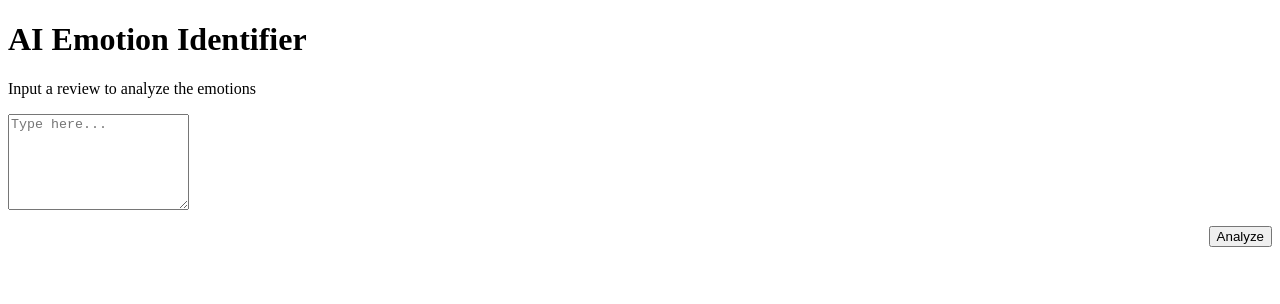
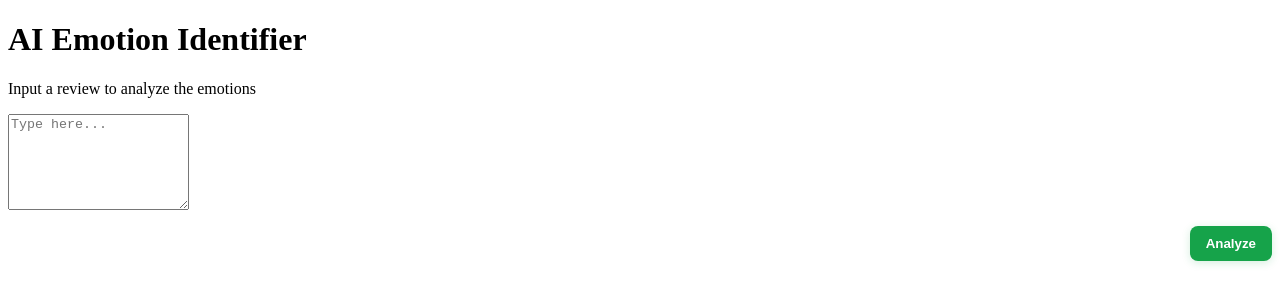
Before and after one commit to DanielContrerasCh/AI-emotion-identifier, a React (Vite) app in the folder frontend/: page / in a window 1280 px wide. Shown: the top 304 px of the page. Built offline with nearby package versions, Linux system fonts and the light colour scheme; the HTML template or start-up script is replaced by a standard one.

Commit message:
change analyze button style

```diff
--- a/frontend/src/components/molecules/EmotionAnalyzer.jsx
+++ b/frontend/src/components/molecules/EmotionAnalyzer.jsx
@@ -4,6 +4,17 @@ import TextInput from "../../components/atoms/TextInput";
 export default function EmotionAnalyzer({ onAnalyze }) {
   const [text, setText] = useState("");
   const [submitted, setSubmitted] = useState(null);
+
+  const submitBtnStyle = {
+    backgroundColor: "#16a34a",
+    color: "#ffffff",
+    border: "none",
+    padding: "10px 16px",
+    borderRadius: 8,
+    cursor: "pointer",
+    fontWeight: 600,
+    boxShadow: "0 2px 8px rgba(22,163,74,0.18)",
+  };
 
   function handleSubmit(e) {
     e?.preventDefault();
@@ -34,7 +45,9 @@ export default function EmotionAnalyzer({ onAnalyze }) {
         />
         <div style={{ height: 12 }} />
         <div style={{ display: "flex", justifyContent: "flex-end" }}>
-          <button type="submit" className="submit-btn">Analyze</button>
+          <button type="submit" style={submitBtnStyle}>
+            Analyze
+          </button>
         </div>
       </form>
 
```
